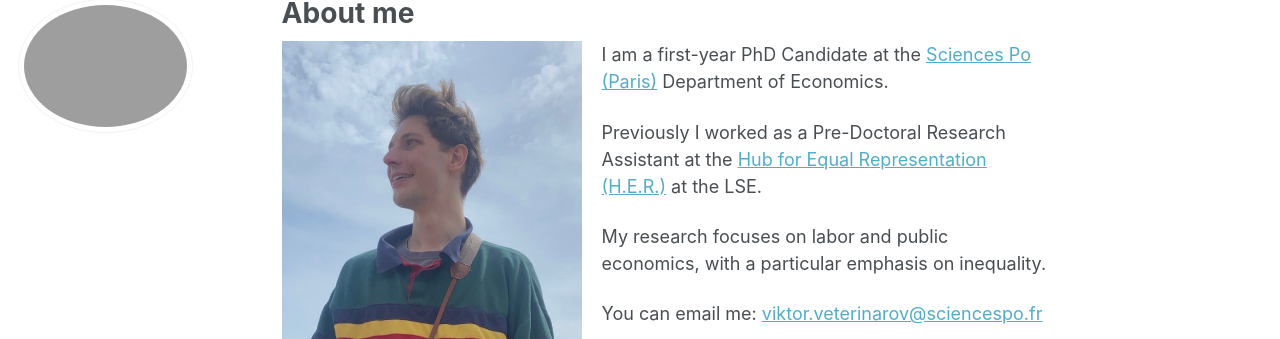
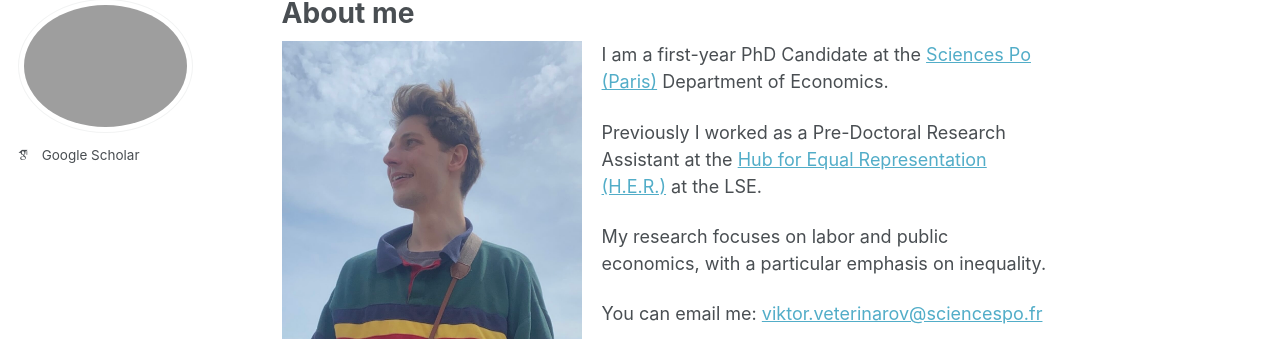
Before and after one commit to viktorveterinarov/viktorveterinarov.github.io, a Jekyll site: the page built from _pages/about.md, in a window 1280 px wide. Shown: the part 107-446 px from the top of the page. Built offline with Jekyll 4.4.1, drawn with Linux system fonts in a browser that asks for light colours; some web fonts are replaced.

Commit message:
Update _config.yml

```diff
--- a/_config.yml
+++ b/_config.yml
@@ -32,7 +32,7 @@ author:
 
   # Academic websites
   arxiv            : # URL - Update with the correct link to your profile
-  googlescholar    : # "https://scholar.google.com/citations?user=tIoH6ksAAAAJ"
+  googlescholar    : "https://scholar.google.com/citations?user=tIoH6ksAAAAJ"
   impactstory      : # URL
   orcid            : # URL
   semantic         : # URL
```
